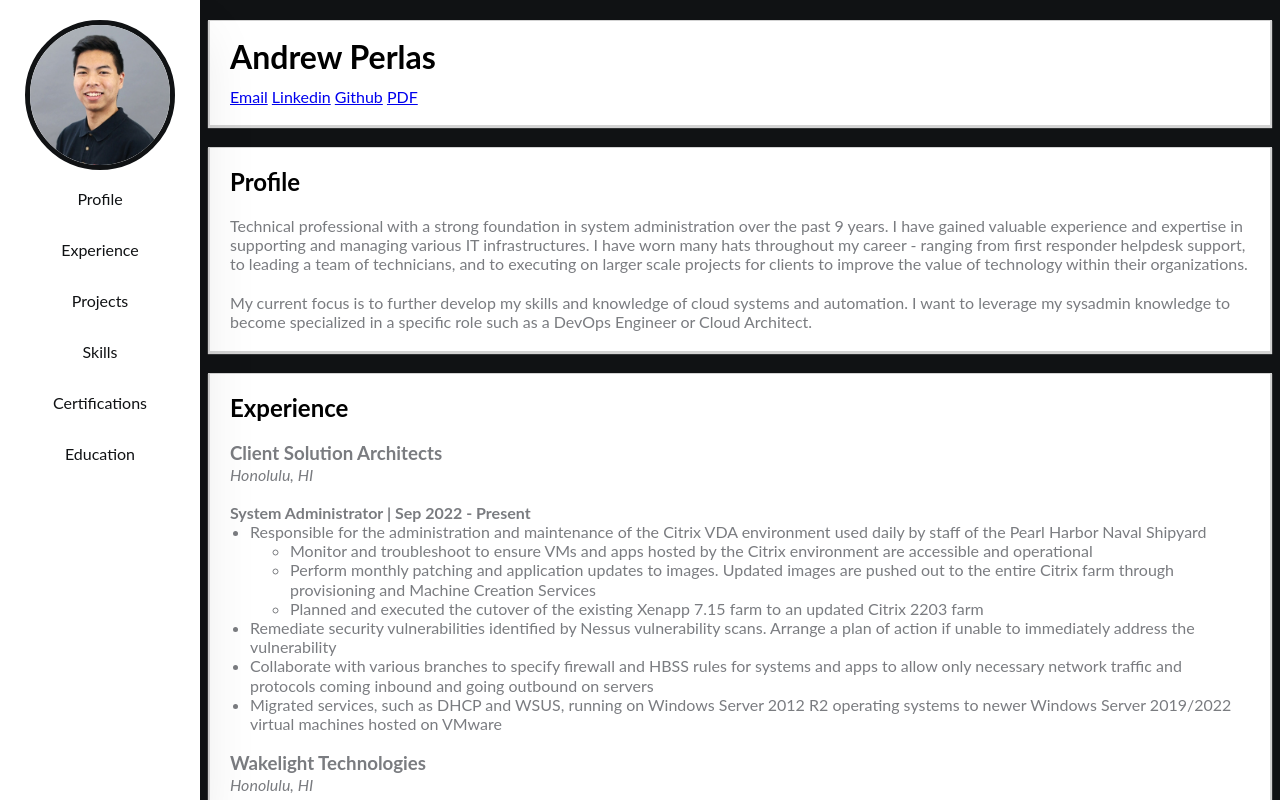
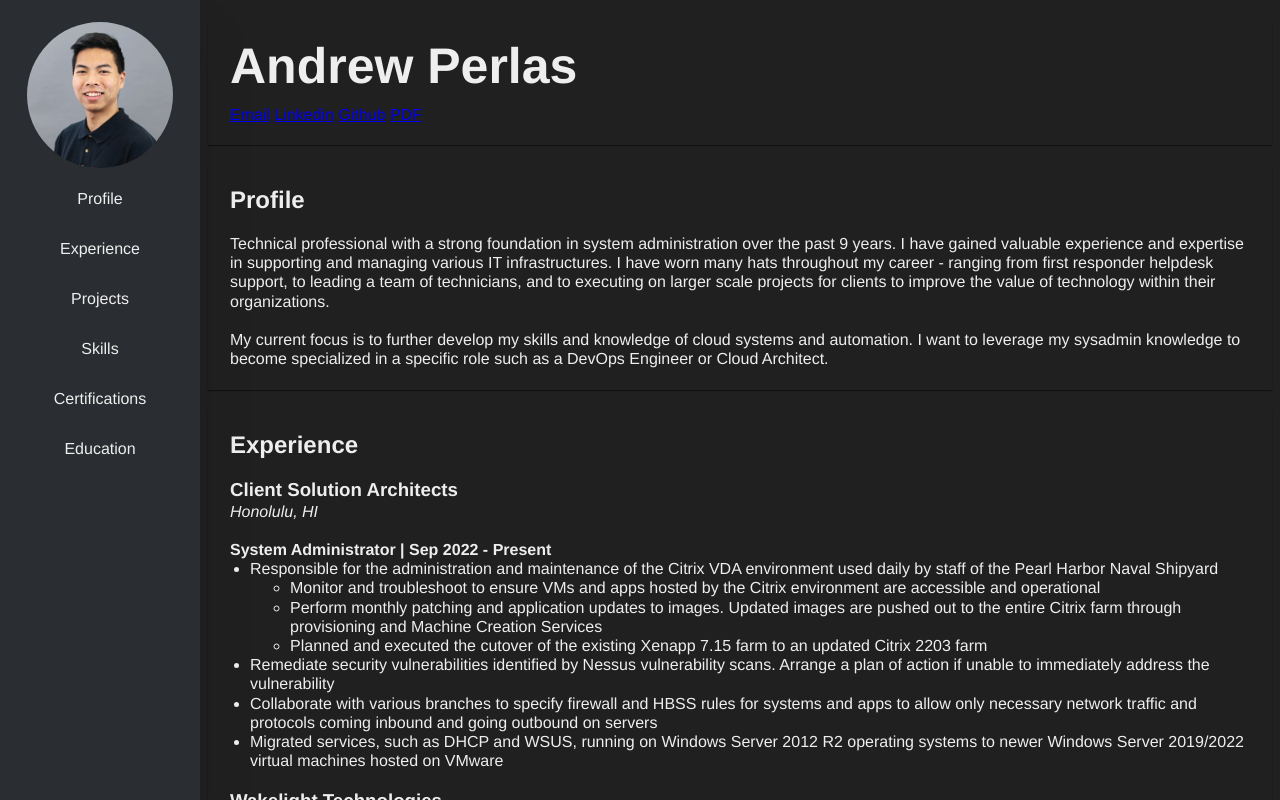
Before and after one commit to andrewperlas/azure-resume, a plain HTML site: page web/index.html in a window 1280 px wide. Shown: the top 800 px of the page. Drawn offline with Linux system fonts and the light colour scheme.

Commit message:
css changes

```diff
--- a/web/style.css
+++ b/web/style.css
@@ -2,12 +2,12 @@
     margin: 0;
     padding: 0;
     box-sizing: border-box;
-    font-family: 'Lato', sans-serif;
+    font-family: "Helvetica Neue", Helvetica, Arial, sans-serif;;
 }
 
 body {
-    background-color: #101214;
-    color: #7A7C80;
+    background-color: #202020;
+    color: #eee;
     display: block;
     margin: 8px;
 }
@@ -22,7 +22,7 @@ div {
     position: fixed;
     top: 0;
     left: 0;
-    background-color: white;
+    background-color: #2a2d31;
     text-align: center;
     box-shadow: 0 35px 55px rgba(0,0,0,0.1);
 }
@@ -37,48 +37,49 @@ img {
     height: 200px;
     width: 200px;
     border-style: solid;
-    border-width: 5px;
-    border-color: #101214;
+    border-width: 2px;
+    border-color: #2a2d31;
     padding: 0%;
     margin-top: 10%;
 }
 
 .sidepanel a {
     cursor: pointer;
-    color: #101214;
+    color: #eee;
     padding: 16px;
     text-decoration: none;
     display: block;
 }
 
 .title {
-    background-color: white;
+    background-color: #202020;
     padding: 20px;
     margin: 20px 0px 0px 200px;
     line-height: 1;
     border-style: solid;
     border-width: .5px 2px 2px 2px;
-    border-color: lightgray;
-    box-shadow: 0px 1px 1px 0px lightgray;
+    box-shadow: 0px 1px 1px 0px #121212;
+    border-color: #202020;
 }
 
 .title h1 {
-    color: black;
+    color: #eee;
+    font-size: 50px;
 }
 
 .section {
-    background-color: white;
+    background-color: #202020;
     padding: 20px;
     margin: 20px 0px 0px 200px;
     line-height: 1.2;
     border-style: solid;
     border-width: .5px 2px 2px 2px;
-    border-color: lightgray;
-    box-shadow: 0px 1px 1px 0px lightgray;
+    box-shadow: 0px 1px 1px 0px #121212;
+    border-color: #202020;
 }
 
 h2 {
-    color: black;
+    color: #eee;
 }
 
 .section ul {
```
